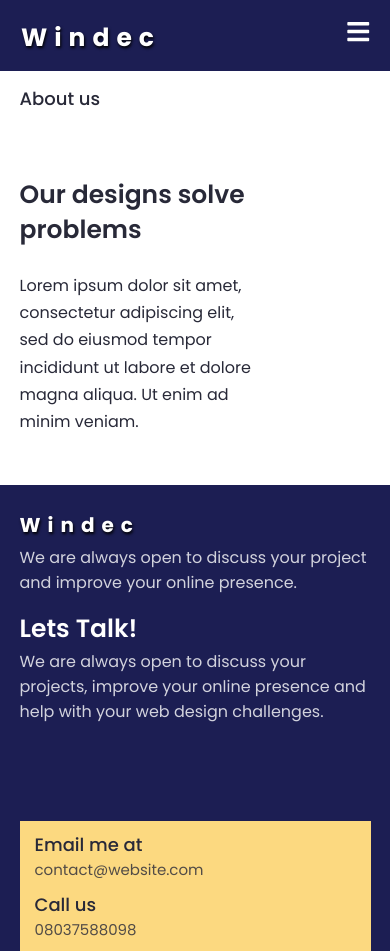
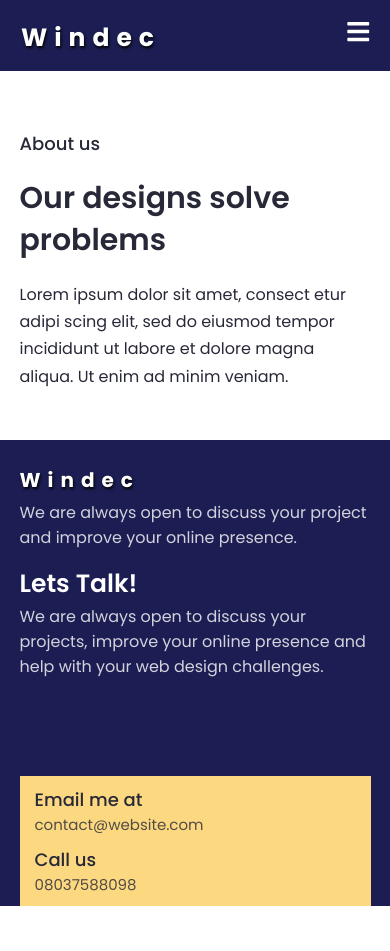
Before and after one commit to Meldy2503/Windec, a React (Create React App) app: page /about-us in a window 390 px wide. After the commit the page ends 906 px from the top, so only its background shows below. Built offline with nearby package versions, Linux system fonts and the light colour scheme.

Commit message:
add media query

```diff
--- a/src/components/aboutUs/Intro/Styled.js
+++ b/src/components/aboutUs/Intro/Styled.js
@@ -5,27 +5,37 @@ export const LeftContent = styled.div`
   display: flex;
   flex-direction: column;
   width: 45%;
+  margin-top: 3rem;
 
   @media screen and (max-width: ${({theme}) => theme.mediaQuery.mobile}) {
-     width: 90%;
+     width: 100%;
   }
 
 
   div {
      display: flex;
      flex-direction: column;
-     margin-top: 3.5rem;
      width: 90%;
      font-weight: 500;
+
+     @media screen and (max-width: ${({theme}) => theme.mediaQuery.mobile}) {
+     width: 100%;
+  }
+
 
   h6 {
     font-size: 1.8rem;
     font-weight: 500;
     margin-bottom: 1.5rem;
+
+    @media screen and (max-width: ${({theme}) => theme.mediaQuery.mobile}) {
+      margin-bottom: -3rem;
+      margin-top: 5rem;
+  }
   }
 
   h1 {
-     font-size: 4.5rem;
+     font-size: 4rem;
      line-height: 1.4;
      font-weight: 600;
 
@@ -34,7 +44,7 @@ export const LeftContent = styled.div`
   }
 
       @media screen and (max-width: ${({theme}) => theme.mediaQuery.mobile}) {
-      font-size: 2.5rem;
+      font-size: 3rem;
       margin-top: 5rem;
   }}
 
@@ -42,13 +52,17 @@ export const LeftContent = styled.div`
      width: 85%;
      font-weight: 400;
      line-height: 1.7;
-     margin-top: 2.5rem;
+     margin-top: 2rem;
+
+     @media screen and (max-width: ${({theme}) => theme.mediaQuery.mobile}) {
+     width: 100%;
   }
-     }
+  }}
 `;
 
 export const RightContent = styled.div`
   width: 50%;
+  margin-top: 3rem;
 
   img {
   max-width: 100%;
--- a/src/components/aboutUs/Intro/index.js
+++ b/src/components/aboutUs/Intro/index.js
@@ -18,7 +18,7 @@ function Intro() {
                    Our designs solve problems
               </h1>
                <p>
-                  Lorem ipsum dolor sit amet, consectetur adipiscing elit, sed do eiusmod tempor incididunt ut labore et dolore magna aliqua. Ut enim ad minim veniam.
+                  Lorem ipsum dolor sit amet, consect etur adipi scing elit, sed do eiusmod tempor incididunt ut labore et dolore magna aliqua. Ut enim ad minim veniam.
                </p>
               </div>
           </LeftContent>
--- a/src/components/reusableComponents/ContainerStyled.js
+++ b/src/components/reusableComponents/ContainerStyled.js
@@ -18,6 +18,7 @@ export const ContentContainer = styled.div`
    padding-bottom: ${({pb}) => pb || "10rem"};
    position: ${({position}) => position || "none"};
 
+
    @media screen and (max-width: ${({theme}) => theme.mediaQuery.mobile}) {
       flex-direction: column;
       padding-top: ${({mpt}) => mpt || "5rem"};
```
